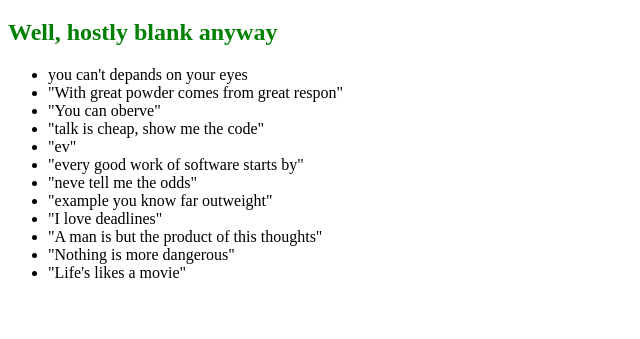
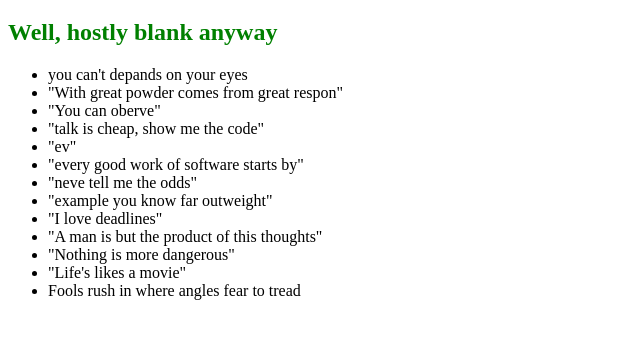
Before and after one commit to shaoyongfeng/0main_openSAP_repro, a plain HTML site: page index.html in a window 1280 px wide. Shown: the part 61-400 px from the top of the page, without its empty margins (0-640 px from the left). Drawn offline with Linux system fonts and the light colour scheme.

Commit message:
added by alexander pope

```diff
--- a/index.html
+++ b/index.html
@@ -23,6 +23,7 @@
 		<li>"A man is but the product of this thoughts"</li>
 		<li>"Nothing is more dangerous"</li>
 		<li>"Life's likes a movie"</li>
+		<li>Fools rush in where angles fear to tread</li>
 	</ul>
 	</body>
 </html>
```
